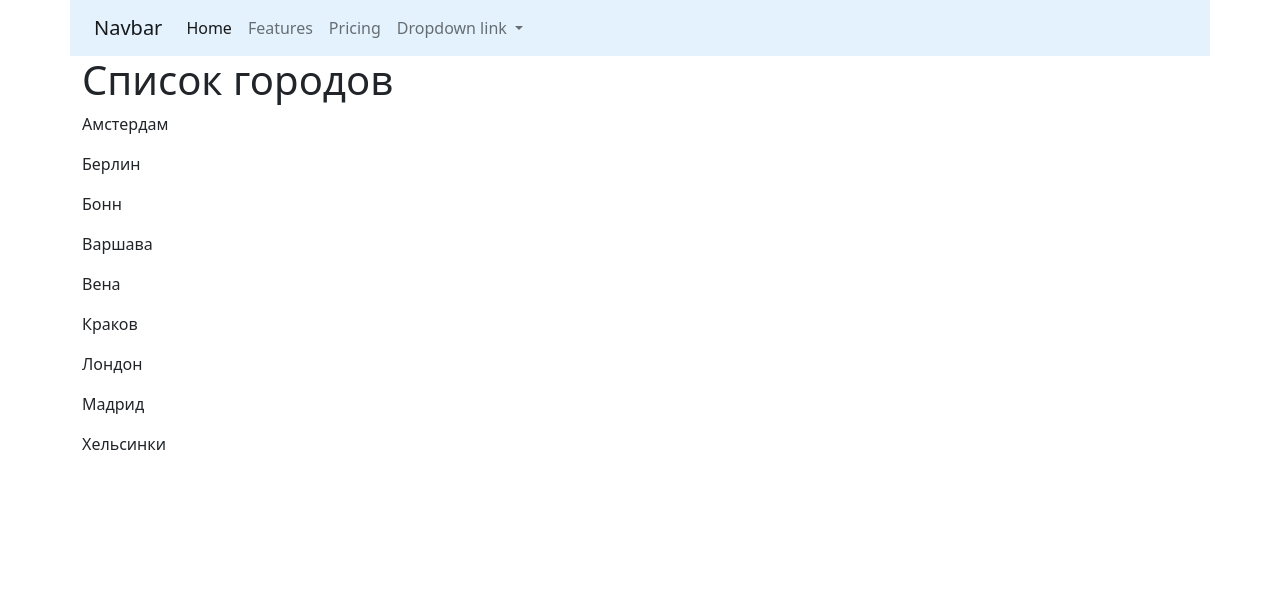
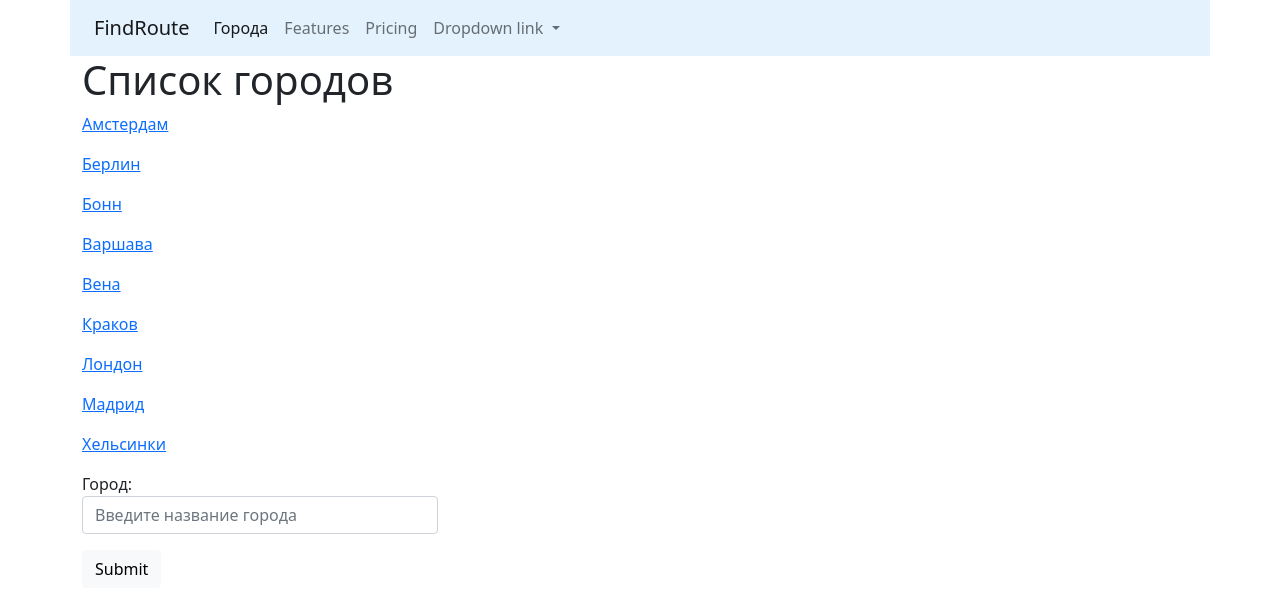
Before and after one commit to nitkevs/qwerty, a Django app: page /cities/ in a window 1280 px wide. Shown: the top 614 px of the page. Run offline with Django 3.2, Linux system fonts and the light colour scheme; data comes from the database, SQL or seed files in the repository; both versions use the stored data as it was after the commit.

Commit message:
temp commit

```diff
--- /dev/null
+++ b/cities/forms.py
@@ -0,0 +1,17 @@
+from django import forms
+
+from cities.models import City
+
+
+class HtmlForm(forms.Form):
+    name = forms.CharField(label='Город')
+
+
+class CityForm(forms.ModelForm):
+    name = forms.CharField(label='Город', widget=forms.TextInput(attrs={
+        'class': 'form-control',
+        'placeholder': 'Введите название города'
+    }))
+    class Meta:
+        model = City
+        fields = ['name']
--- a/cities/models.py
+++ b/cities/models.py
@@ -1,4 +1,6 @@
 from django.db import models
+from django.urls import reverse
+
 
 class City(models.Model):
     name = models.CharField(max_length=100, unique=True, verbose_name='Город')
@@ -6,6 +8,9 @@ class City(models.Model):
     def __str__(self):
         return self.name
 
+    def get_absolute_url(self):
+        return reverse('cities:detail', kwargs={'pk': self.pk})
+
     class Meta:
         verbose_name = 'Город'
         verbose_name_plural = 'Города'
--- /dev/null
+++ b/cities/templates/cities/city_detail.html
@@ -0,0 +1 @@
+{% extends "base.html" %}
--- a/cities/templates/cities/home.html
+++ b/cities/templates/cities/home.html
@@ -7,8 +7,19 @@
 <div class="row">
     <div class="col-md">
         {% for object in object_list %}
-            <p>{{ object.name }}</p>
+            <p><a href="{% url 'cities:detail' object.pk %}">{{ object.name }}</a></p>
         {% endfor %}
     </div>
 </div>
+
+<div class="row">
+    <div class="col-md-4">
+        <form action="" method="post">
+            {% csrf_token %}
+            {{ form.as_p }}
+            <button type="submit" class="btn btn-light">Submit</button>
+        </form>
+    </div>
+</div>
+
 {% endblock %}
--- a/cities/urls.py
+++ b/cities/urls.py
@@ -4,5 +4,6 @@ from cities.views import *
 
 urlpatterns = [
     path('', home, name='home'),
-    path('<int:pk>/', home, name='city'),
+    path('detail/<int:pk>/', CityDetailView.as_view(), name='detail'),
+    path('add/', CityCreateView.as_view(), name='create'),
 ]
--- a/cities/views.py
+++ b/cities/views.py
@@ -1,22 +1,39 @@
 from django.shortcuts import get_object_or_404, render
+from django.views.generic import DetailView, CreateView
 
+from cities.forms import HtmlForm, CityForm
 from cities.models import City
 
-__all__ = (
-    'home',
-)
+# __all__ = (
+#     'home',
+#     'CityDetailView',
+# )
 
 def home(request, pk=None):
-    if pk:
-        city = City.objects.filter(id=pk).first()
-        if city:
-            context = {'object': city}
-        else:
-            context = {'city_not_found_message': 'Город не найден. <a href="/cities/">Перейти к списку городов</a>.'}
+    # if pk:
+    #     city = City.objects.filter(id=pk).first()
+    #     if city:
+    #         context = {'object': city}
+    #     else:
+    #         context = {'city_not_found_message': 'Город не найден. <a href="/cities/">Перейти к списку городов</a>.'}
+    #     return render(request, 'cities/detail.html', context)
+    if request.method == 'POST':
+        form = CityForm(request.POST)
+        if form.is_valid():
+            print(form.cleaned_data)
+            form.save()
+    else:
+        form = CityForm()
+    qs = City.objects.all()
+    context = {'object_list': qs, 'form': form}
+    return render(request, 'cities/home.html', context)
 
-        # city = get_object_or_404(City, pk=pk)
+class CityDetailView(DetailView):
+    queryset = City.objects.all()
+    template_name = 'cities/detail.html'
 
-        return render(request, 'cities/detail.html', context)
-    qs = City.objects.all()
-    context = {'object_list': qs}
-    return render(request, 'cities/home.html', context)
+
+class CityCreateView(CreateView):
+    model = City
+    form_class = CityForm
+    template_name = 'cities/create.html'
--- a/templates/base.html
+++ b/templates/base.html
@@ -1,4 +1,5 @@
 <!DOCTYPE html>
+{% url 'cities:home' as cities_home_url %}
 <html lang="en">
 <head>
     <!-- Required meta tags -->
@@ -14,7 +15,7 @@
 <body>
     <nav class="navbar navbar-expand-lg navbar-light container" style="background-color: #e3f2fd;">
         <div class="container-fluid">
-            <a class="navbar-brand" href="#">Navbar</a>
+            <a class="navbar-brand" href="{% url 'home' %}">FindRoute</a>
             <button class="navbar-toggler" type="button" data-bs-toggle="collapse" data-bs-target="#navbarNavDropdown"
                     aria-controls="navbarNavDropdown" aria-expanded="false" aria-label="Toggle navigation">
                 <span class="navbar-toggler-icon"></span>
@@ -22,7 +23,7 @@
             <div class="collapse navbar-collapse" id="navbarNavDropdown">
                 <ul class="navbar-nav">
                     <li class="nav-item">
-                        <a class="nav-link active" aria-current="page" href="#">Home</a>
+                        <a class="nav-link {% if request.path == cities_home_url %}active{% endif %}" aria-current="page" href="{% url 'cities:home' %}">Города</a>
                     </li>
                     <li class="nav-item">
                         <a class="nav-link" href="#">Features</a>
--- a/travel/urls.py
+++ b/travel/urls.py
@@ -6,6 +6,6 @@ from .views import home, about
 urlpatterns = [
     path('admin/', admin.site.urls),
     path('cities/', include(('cities.urls', 'cities'))),
-    path('home/', home),
+    path('', home, name='home'),
     path('about/', about),
 ]
```
Also changed, not shown: cities/templates/cities/create.html (added, +18 -0 lines), cities/templates/cities/detail.html (line endings or trailing spaces), db.sqlite3.
